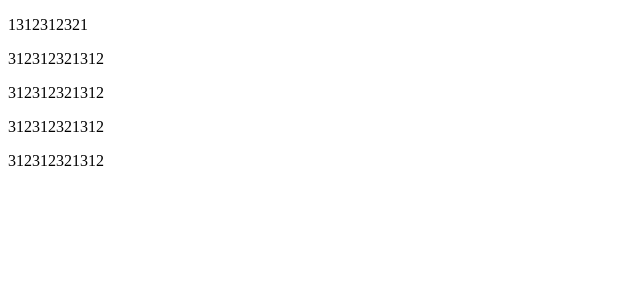
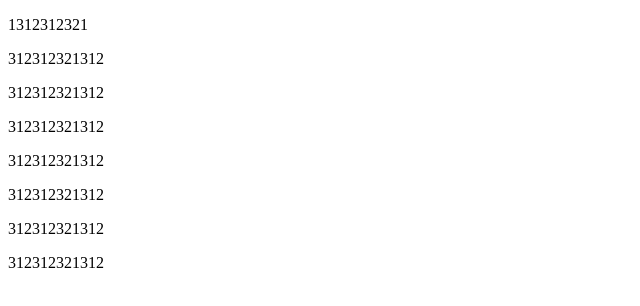
Before and after one commit to EldarGrizzly/lesson1, a plain HTML site: page index.html in a window 1280 px wide. Shown: the whole page, without its empty margins (0-640 px from the left). Drawn offline with Linux system fonts and the light colour scheme.

Commit message:
lesson 2

```diff
--- a/index.html
+++ b/index.html
@@ -9,5 +9,8 @@
 <p>312312321312</p>
 <p>312312321312</p>
 <p>312312321312</p>
+<p>312312321312</p>
+<p>312312321312</p>
+<p>312312321312</p>
 </body>
 </html>
```
